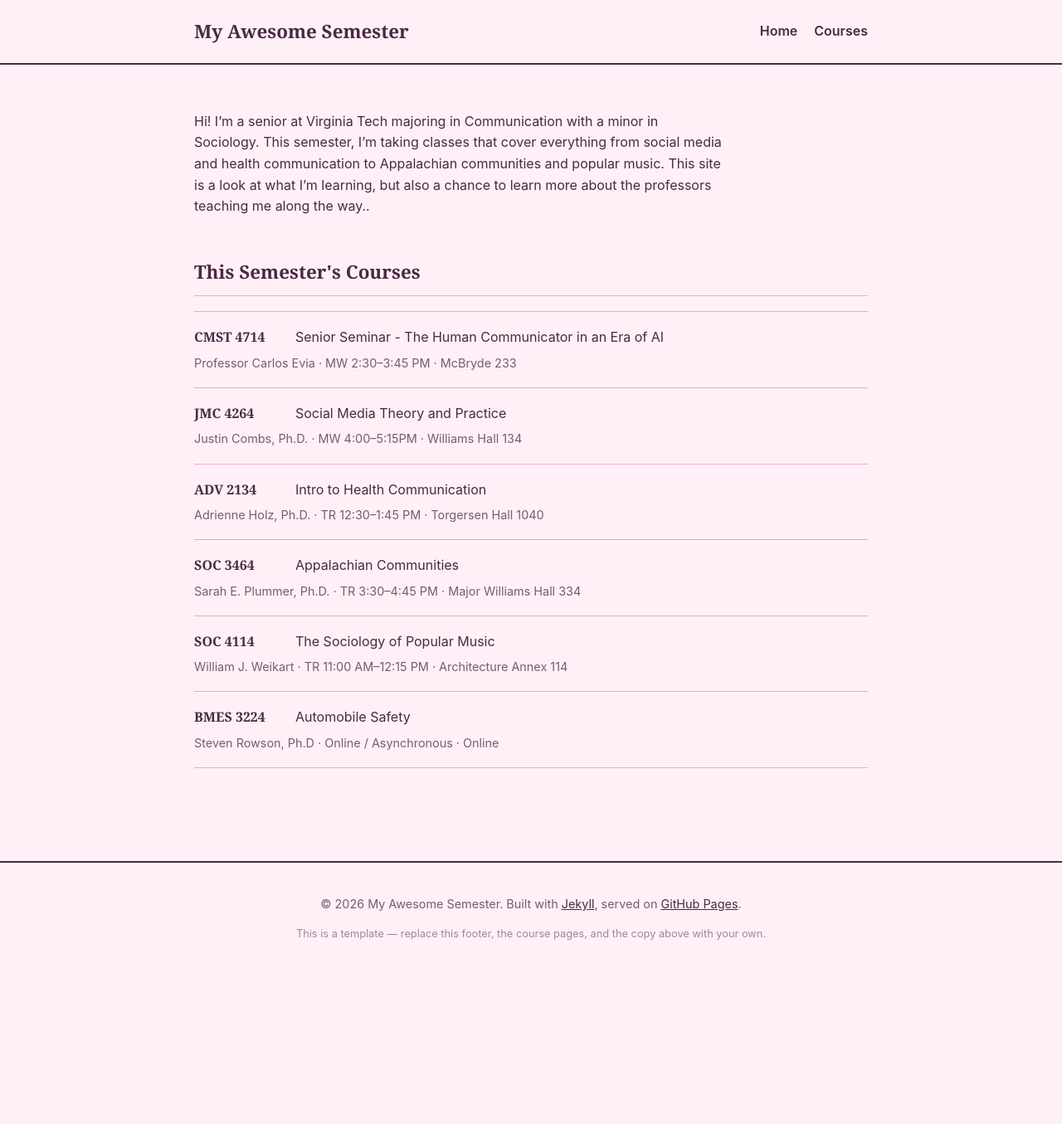
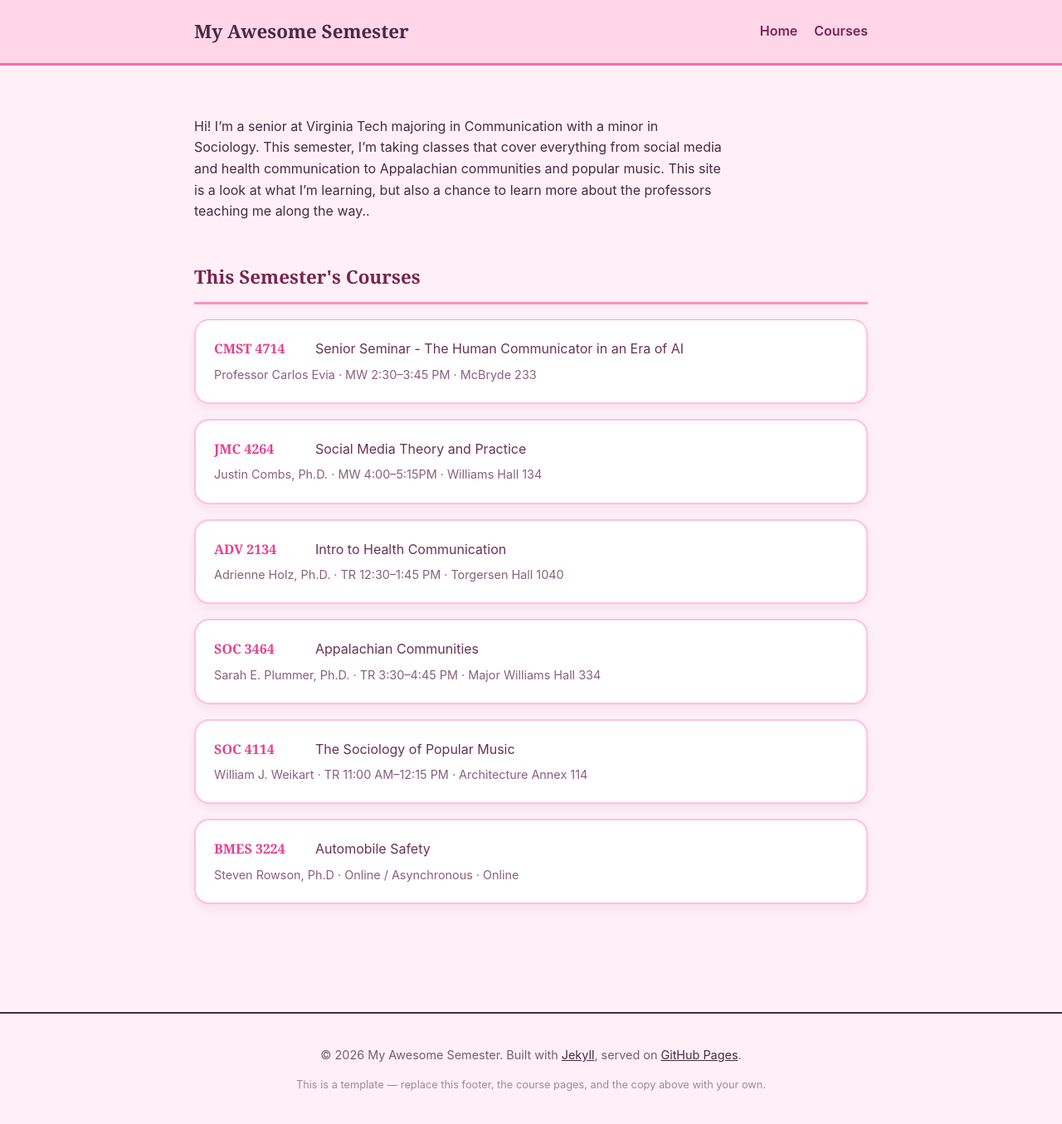
Before and after one commit to Darbyclose/myawesomesemester, a Jekyll site: the page built from index.md, in a window 1280 px wide. Shown: the whole page at 83% size. Built offline with Jekyll 4.4.1, drawn with Linux system fonts in a browser that asks for light colours; before the commit the page ends 1173 px from its top, so only the background shows below that.

Commit message:
Update main.scss

```diff
--- a/assets/css/main.scss
+++ b/assets/css/main.scss
@@ -221,3 +221,93 @@ a:hover { color: var(--color-accent); }
 @media (max-width: 600px) {
   .course__title { font-size: 1.6rem; }
 }
+
+
+/* ----- Darby's colorful semester theme ----- */
+
+body {
+  background: #fff0f7;
+}
+
+/* Header */
+.site-header {
+  background: #ffd6e8;
+  border-bottom: 3px solid #ff69a6;
+}
+
+.site-title {
+  color: #7a2450;
+}
+
+.site-nav a {
+  color: #7a2450;
+}
+
+.site-nav a:hover {
+  color: #ff3f8e;
+}
+
+/* Main intro */
+.page {
+  padding-top: 45px;
+}
+
+.page h1,
+.page h2,
+.page h3 {
+  color: #7a2450;
+}
+
+/* Course section heading */
+.course-directory__heading {
+  color: #7a2450;
+  border-bottom: 3px solid #ff8fbd;
+  padding-bottom: 12px;
+}
+
+/* Turn each course into a card */
+.course-list {
+  border: none;
+  padding: 0;
+}
+
+.course-list__item {
+  background: #ffffff;
+  border: 2px solid #ffc1dc;
+  border-radius: 18px;
+  padding: 22px;
+  margin: 18px 0;
+  box-shadow: 0 5px 12px rgba(122, 36, 80, 0.08);
+  transition: transform 0.2s ease, box-shadow 0.2s ease;
+}
+
+/* Cute hover effect */
+.course-list__item:hover {
+  transform: translateY(-4px);
+  box-shadow: 0 8px 18px rgba(122, 36, 80, 0.16);
+}
+
+/* Course codes */
+.course-list__code {
+  color: #e83e8c;
+  font-weight: bold;
+}
+
+/* Course titles */
+.course-list__title {
+  color: #6b3155;
+}
+
+/* Professor/time/location */
+.course-list__meta {
+  color: #8b6079;
+}
+
+/* Links */
+a {
+  color: #d63384;
+}
+
+a:hover {
+  color: #ff4f9a;
+}
```
